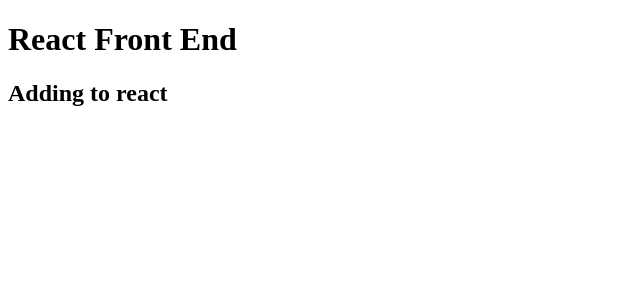
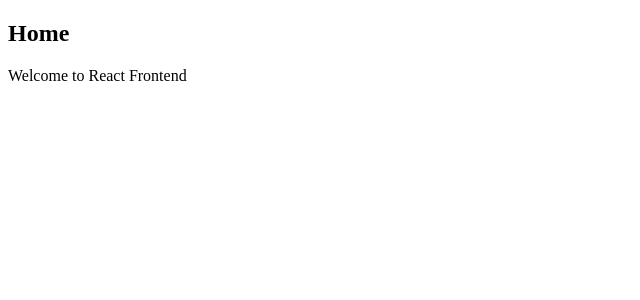
Before and after one commit to hjanjua90/socialMediaApp, a React (Create React App) app in the folder react-frontend/: page / in a window 1280 px wide. Shown: the top 300 px of the page, without its empty margins (0-640 px from the left). Built offline with nearby package versions, Linux system fonts and the light colour scheme.

Commit message:
setting up react front-end

```diff
--- a/react-frontend/package.json
+++ b/react-frontend/package.json
@@ -8,6 +8,7 @@
     "@testing-library/user-event": "^13.5.0",
     "react": "^18.1.0",
     "react-dom": "^18.1.0",
+    "react-router-dom": "^5.2.0",
     "react-scripts": "5.0.1",
     "web-vitals": "^2.1.4"
   },
--- a/react-frontend/src/App.js
+++ b/react-frontend/src/App.js
@@ -1,15 +1,12 @@
 import React, {Component} from "react";
+import { BrowserRouter } from "react-router-dom";
+import MainRouter from "./MainRouter";
 
 
-class App extends Component{
-  render(){
-    return(
-      <duv>
-        <h1>React Front End</h1>
-        <h2>Adding to react</h2>
-      </duv>
-    );
-  }
-}
+const App = () =>(
+  <BrowserRouter>
+    <MainRouter/>
+  </BrowserRouter>
+)
 
 export default App;
--- /dev/null
+++ b/react-frontend/src/MainRouter.js
@@ -0,0 +1,16 @@
+import React from 'react';
+import {Route, Switch} from 'react-router-dom';
+import Home from './core/Home';
+import Signup from './user/Signup';
+
+
+const MainRouter = ()=>(
+    <div>
+        <Switch>
+            <Route exact path="/" component={Home}></Route>
+            <Route exact path='/signup' component={Signup}></Route>
+        </Switch>
+    </div>
+)
+
+export default MainRouter
--- /dev/null
+++ b/react-frontend/src/core/Home.js
@@ -0,0 +1,10 @@
+import React from 'react';
+
+const Home = () =>(
+    <div className='jumbotron'>
+        <h2>Home</h2>
+        <p className='lead'>Welcome to React Frontend</p>
+    </div>
+);
+
+export default Home;
--- /dev/null
+++ b/react-frontend/src/user/Signup.js
@@ -0,0 +1,13 @@
+import React, { Component} from "react";
+
+class Signup extends Component {
+    render(){
+        return (
+            <div>
+                <h2>Signup</h2>
+            </div>
+        )
+    }
+}
+
+export default Signup;
```
Also changed, not shown: 1 other file (tests, documents, lock files or other folders).
